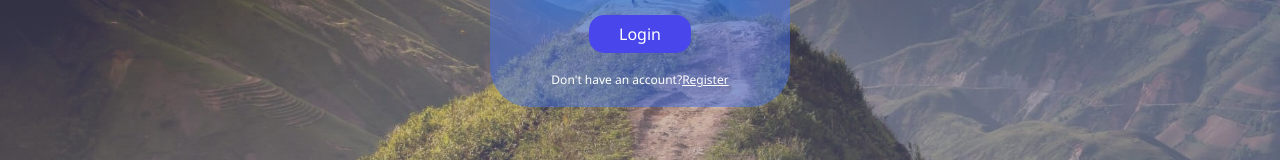
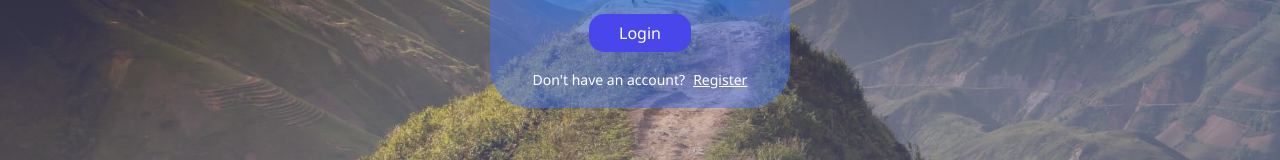
Before and after one commit to yaroslav-mudrevskyi/goit-react-hw-08, a React (Vite) app: page /login in a window 1280 px wide. Shown: the part 478-638 px from the top of the page. Built offline with nearby package versions, Linux system fonts and the light colour scheme.

Commit message:
fixed gap

```diff
--- a/src/components/LoginForm/LoginForm.module.css
+++ b/src/components/LoginForm/LoginForm.module.css
@@ -71,9 +71,10 @@
 .subtitle {
   text-align: center;
   color: white;
-  font-size: 12px;
+  font-size: 14px;
 }
 
 .link {
+  margin-left: 8px;
   text-decoration: underline;
 }
--- a/src/components/RegistrationForm/RegistrationForm.module.css
+++ b/src/components/RegistrationForm/RegistrationForm.module.css
@@ -69,11 +69,12 @@
 }
 
 .subtitle {
-  font-size: 12px;
+  font-size: 14px;
   text-align: center;
   color: white;
 }
 
 .link {
+  margin-left: 8px;
   text-decoration: underline;
 }
```
